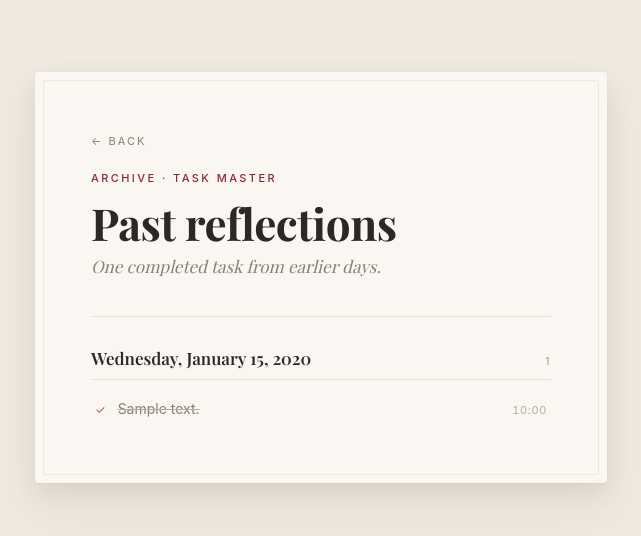
After one commit to indoortigeryue/daybook, a Flask app: page /archive in a window 1280 px wide. The commit adds this page. Shown: the top 536 px of the page, without its empty margins (319-960 px from the left). Run offline with Flask 3, Linux system fonts and the light colour scheme; tables that the repository leaves empty hold one stand-in row (values such as "Sample post"); some libraries are stand-ins or nearby versions; some web fonts are replaced.

Commit message:
Add past-tasks archive view
- Main page now shows only incomplete tasks + tasks completed today
  (older completed tasks no longer clutter the priorities list)
- New GET /archive route lists tasks completed before today, grouped
  by completion date and sorted DESC (newest day first)
- Query uses itertools.groupby on the SQL-ordered result
- Archive link with count appears at bottom of main card when non-empty
- Archive page styles: day-header dividers, strikethrough entries,
  tabular-nums time stamps for aligned columns

```diff
--- a/app.py
+++ b/app.py
@@ -1,5 +1,6 @@
 # Imports
 import os
+from itertools import groupby
 from flask import Flask, render_template, url_for, request, redirect, session
 from flask_sqlalchemy import SQLAlchemy
 from flask_migrate import Migrate
@@ -46,8 +47,26 @@ def index():
             app.logger.exception("Failed to add task")
             return f'There was an issue adding your task: {e}', 500
     else:
-        # Incomplete tasks first (False=0 sorts before True=1), then by date
-        tasks = Todo.query.order_by(Todo.completed, Todo.date_created).all()
+        # Today's boundary in UTC (matches how completed_at / date_created are stored)
+        today_start = datetime.now(timezone.utc).replace(
+            hour=0, minute=0, second=0, microsecond=0, tzinfo=None
+        )
+
+        # Main list: incomplete tasks + tasks completed TODAY.
+        # Older completed tasks are moved to the /archive view.
+        tasks = Todo.query.filter(
+            db.or_(
+                Todo.completed.is_(False),
+                Todo.completed_at >= today_start,
+            )
+        ).order_by(Todo.completed, Todo.date_created).all()
+
+        # Count of tasks in the archive, for the "View past tasks (N)" link
+        archive_count = Todo.query.filter(
+            Todo.completed.is_(True),
+            Todo.completed_at < today_start,
+        ).count()
+
         now = datetime.now()
         today = f"{now.strftime('%A, %B')} {now.day}, {now.year}"
 
@@ -81,7 +100,31 @@ def index():
             # Note: session is marked as seen only when the user explicitly
             # dismisses via POST /journal/dismiss — not on mere page render.
 
-        return render_template("index.html", tasks=tasks, today=today, journal=journal)
+        return render_template(
+            "index.html",
+            tasks=tasks,
+            today=today,
+            journal=journal,
+            archive_count=archive_count,
+        )
+
+@app.route('/archive')
+def archive():
+    """Show all previously completed tasks, grouped by completion date."""
+    today_start = datetime.now(timezone.utc).replace(
+        hour=0, minute=0, second=0, microsecond=0, tzinfo=None
+    )
+    tasks = Todo.query.filter(
+        Todo.completed.is_(True),
+        Todo.completed_at < today_start,
+    ).order_by(Todo.completed_at.desc()).all()
+
+    # Group by date (already sorted DESC, so groupby produces desc-date groups)
+    grouped = [
+        (day, list(items))
+        for day, items in groupby(tasks, key=lambda t: t.completed_at.date())
+    ]
+    return render_template("archive.html", grouped=grouped, total=len(tasks))
 
 @app.route('/journal/dismiss', methods=['POST'])
 def journal_dismiss():
--- a/static/css/main.css
+++ b/static/css/main.css
@@ -531,6 +531,116 @@ h1 {
     box-shadow: 0 0 0 3px rgba(142, 38, 56, 0.1);
 }
 
+/* ---------- Archive link (bottom of main card) ---------- */
+.card-footer {
+    margin-top: 20px;
+    padding-top: 20px;
+    border-top: 1px solid var(--border);
+    display: flex;
+    justify-content: center;
+}
+.archive-link {
+    display: inline-flex;
+    align-items: center;
+    gap: 8px;
+    color: var(--text-muted);
+    text-decoration: none;
+    font-size: 13px;
+    letter-spacing: 0.08em;
+    text-transform: uppercase;
+    font-weight: 500;
+    transition: color var(--transition);
+}
+.archive-link:hover {
+    color: var(--accent);
+}
+.archive-count {
+    display: inline-flex;
+    align-items: center;
+    justify-content: center;
+    min-width: 22px;
+    height: 22px;
+    padding: 0 7px;
+    background: var(--accent-faint);
+    color: var(--accent);
+    font-size: 11px;
+    font-weight: 700;
+    letter-spacing: 0;
+    border-radius: 11px;
+}
+.archive-arrow {
+    font-size: 15px;
+    transition: transform var(--transition);
+}
+.archive-link:hover .archive-arrow {
+    transform: translateX(3px);
+}
+
+/* ---------- Archive page ---------- */
+.archive-day {
+    margin: 0 0 28px 0;
+}
+.archive-day:last-of-type {
+    margin-bottom: 8px;
+}
+
+.archive-day-header {
+    font-family: var(--serif);
+    font-weight: 600;
+    font-size: 17px;
+    color: var(--text);
+    margin: 0 0 10px 0;
+    padding-bottom: 8px;
+    border-bottom: 1px solid var(--border);
+    display: flex;
+    align-items: baseline;
+    justify-content: space-between;
+}
+.archive-day-count {
+    font-family: var(--sans);
+    font-size: 11px;
+    font-weight: 500;
+    color: var(--text-faint);
+    letter-spacing: 0.12em;
+}
+
+.archive-list {
+    list-style: none;
+    padding: 0;
+    margin: 0;
+}
+
+.archive-item {
+    display: flex;
+    align-items: baseline;
+    gap: 12px;
+    padding: 8px 4px;
+    font-size: 14px;
+    color: var(--text-muted);
+    line-height: 1.5;
+}
+
+.archive-check {
+    color: var(--accent);
+    font-size: 12px;
+    flex-shrink: 0;
+    opacity: 0.75;
+}
+.archive-text {
+    flex: 1;
+    text-decoration: line-through;
+    text-decoration-color: var(--text-faint);
+    word-break: break-word;
+}
+.archive-time {
+    flex-shrink: 0;
+    font-family: var(--sans);
+    font-size: 11px;
+    color: var(--text-faint);
+    letter-spacing: 0.06em;
+    font-variant-numeric: tabular-nums;
+}
+
 /* ---------- Back link ---------- */
 .back-link {
     display: inline-flex;
--- /dev/null
+++ b/templates/archive.html
@@ -0,0 +1,45 @@
+{% extends "base.html" %}
+
+{% block head %}
+<title>Archive &middot; Task Master</title>
+{% endblock %}
+
+{% block body %}
+<div class="content">
+    <div class="card">
+        <a href="/" class="back-link">&larr; Back</a>
+        <p class="eyebrow">Archive &middot; Task Master</p>
+        <h1>Past reflections</h1>
+        <p class="subtitle">
+            {% if total == 1 %}One completed task{% else %}{{ total }} completed tasks{% endif %}
+            from earlier days.
+        </p>
+        <hr class="divider">
+
+        {% if grouped|length < 1 %}
+        <div class="empty">
+            <div class="icon">&mdash;</div>
+            <h4>No past tasks yet. Keep at it.</h4>
+        </div>
+        {% else %}
+        {% for day, tasks in grouped %}
+        <section class="archive-day">
+            <h3 class="archive-day-header">
+                {{ day.strftime('%A, %B') }} {{ day.day }}, {{ day.year }}
+                <span class="archive-day-count">{{ tasks|length }}</span>
+            </h3>
+            <ul class="archive-list">
+                {% for t in tasks %}
+                <li class="archive-item">
+                    <span class="archive-check" aria-hidden="true">&#10003;</span>
+                    <span class="archive-text">{{ t.content }}</span>
+                    <span class="archive-time">{{ t.completed_at.strftime('%H:%M') }}</span>
+                </li>
+                {% endfor %}
+            </ul>
+        </section>
+        {% endfor %}
+        {% endif %}
+    </div>
+</div>
+{% endblock %}
```
Also changed, not shown: templates/index.html (+10 -0 lines).
